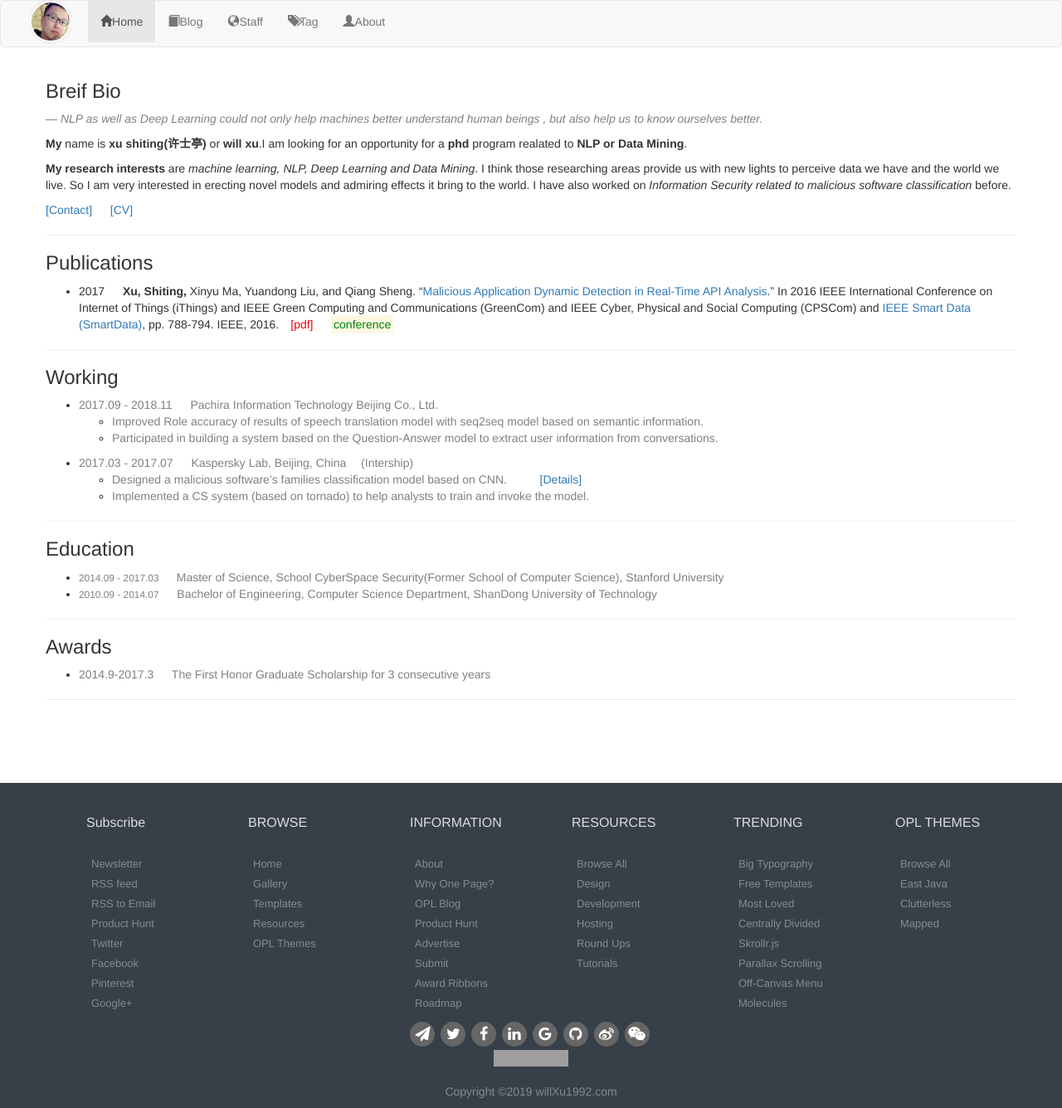
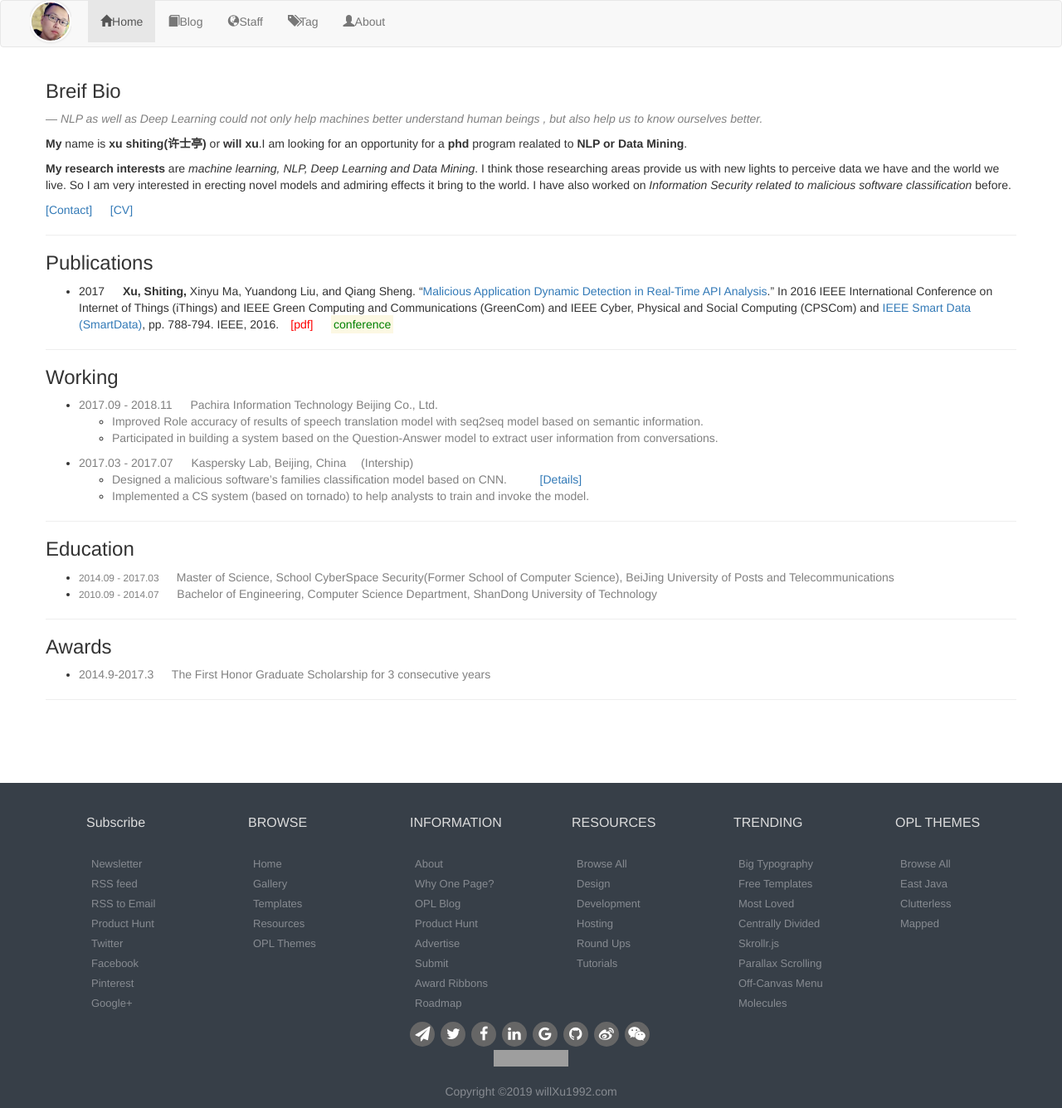
Before and after one commit to xvshiting/xvshiting.github.io, a Jekyll site: the page built from index.md, in a window 1280 px wide. Shown: the whole page at 83% size. Built offline with Jekyll 4.4.1, drawn with Linux system fonts in a browser that asks for light colours; nearby versions of some CDN libraries; grey boxes are pictures that could not be loaded.

Commit message:
change home Page

```diff
--- a/index.md
+++ b/index.md
@@ -47,7 +47,7 @@ title: Home
 
 ### Education
 
-- <font style="color:grey"><small>2014.09 - 2017.03 </small> &emsp; Master of Science, School CyberSpace Security(Former School of Computer Science), Stanford University</font>
+- <font style="color:grey"><small>2014.09 - 2017.03 </small> &emsp; Master of Science, School CyberSpace Security(Former School of Computer Science), BeiJing University of Posts and Telecommunications</font>
 
 - <font style="color:grey"><small>2010.09 - 2014.07</small> &emsp; Bachelor of Engineering, Computer Science Department, ShanDong University of Technology</font>
 
```
Also changed, not shown: 4 other files.
